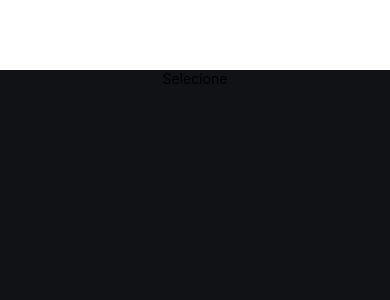
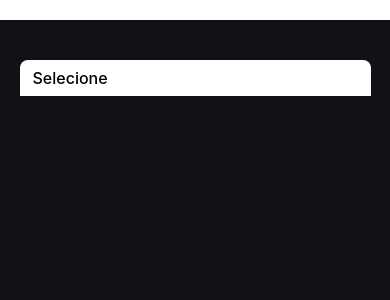
Before and after one commit to GuidoStocco/ConversorDeMoedas, a React Native app: screen / in a window 390 px wide. Shown: the top 300 px of the page. Built offline with nearby package versions, Linux system fonts and the light colour scheme.

Commit message:
estilizando o container

```diff
--- a/App.js
+++ b/App.js
@@ -18,12 +18,19 @@ const styles = StyleSheet.create({
     flex: 1,
     backgroundColor: '#101215',
     alignItems: 'center',
-    marginTop: 70
+    marginTop: 20,
+    paddingTop: 40
   },
   areaMoeda:{
-
+    backgroundColor: '#fff',
+    width: '90%',
+    padding: 8,
+    borderTopLeftRadius: 8,
+    borderTopRightRadius: 8
   },
   titulo:{
-
+    fontSize: 16,
+    fontWeight: 500,
+    paddingLeft: 5
   }
 });
```
